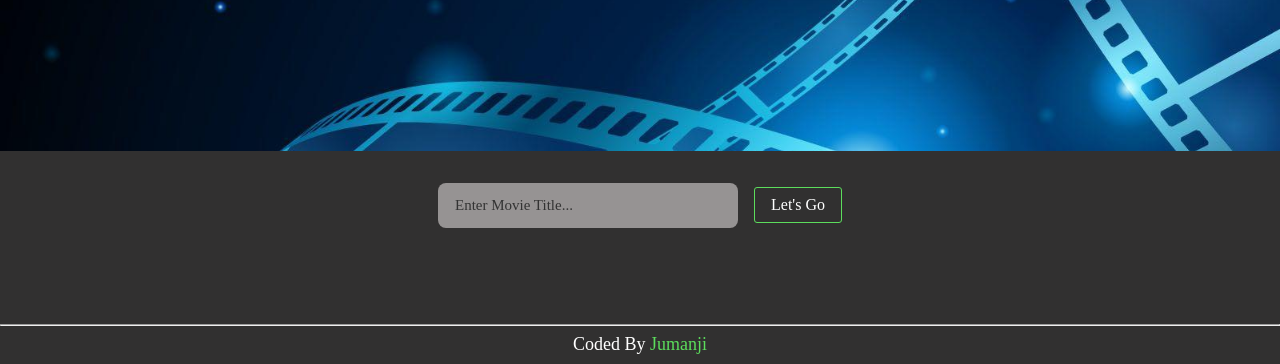
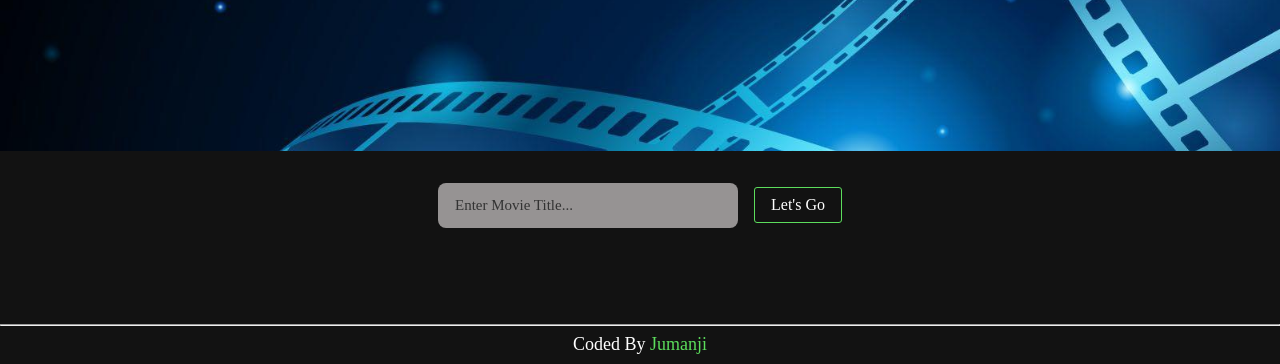
Before and after one commit to Jumanjigobez/MoInfo, a plain HTML site: page index.html in a window 1280 px wide. Shown: the part 436-800 px from the top of the page. Drawn offline with Linux system fonts and the light colour scheme; a web font is replaced by a local one.

Commit message:
Update style.css to change the body theme bg

```diff
--- a/style/style.css
+++ b/style/style.css
@@ -2,7 +2,7 @@
 
 :root{
     --theme-color: #5CDD5C;
-    --Body-bg: #313030;
+    --Body-bg: #121212;
     --Input-bg: #969393;
 
     --Body-font: "Courier Prime", sans-serif;
```
